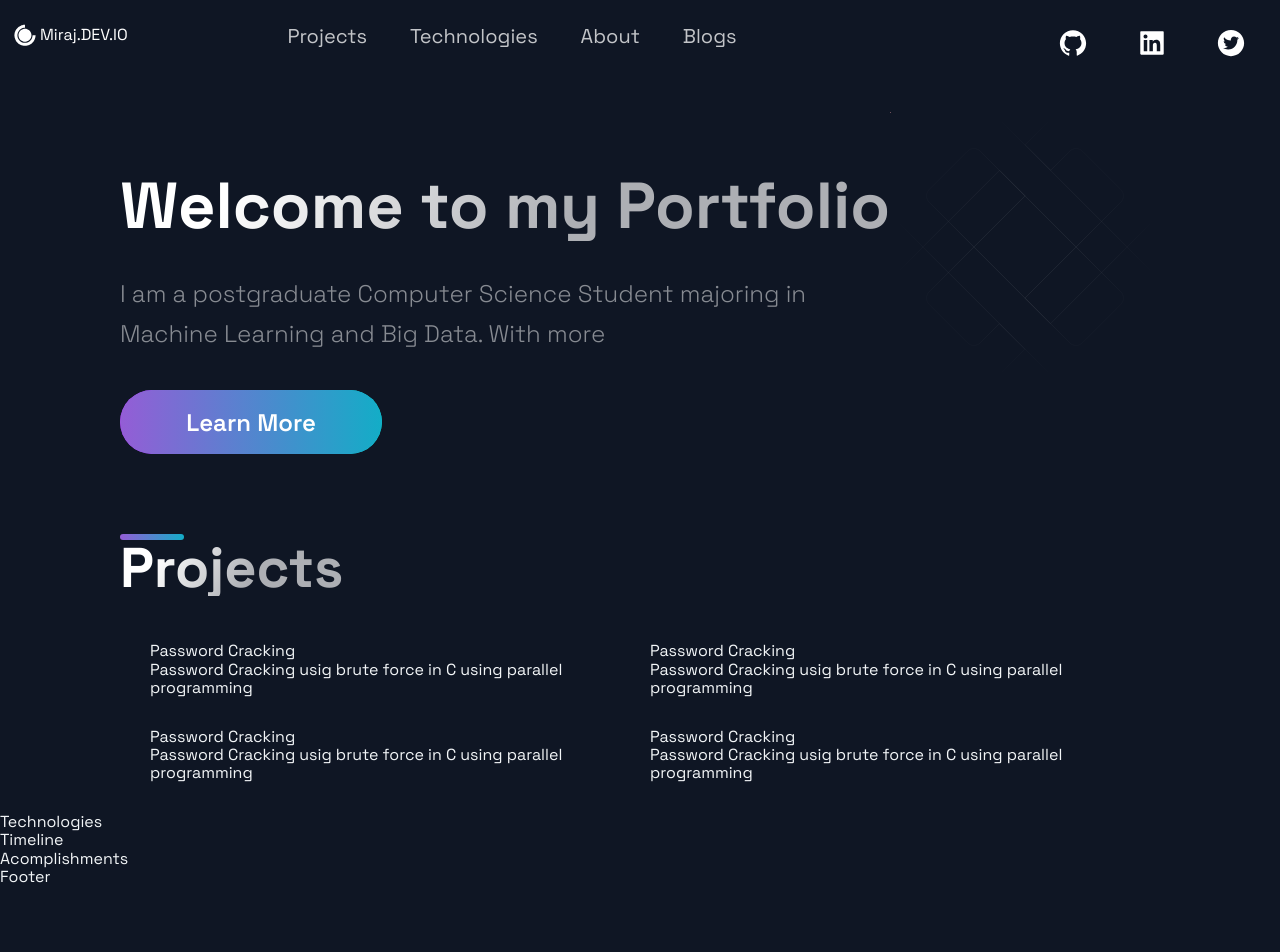
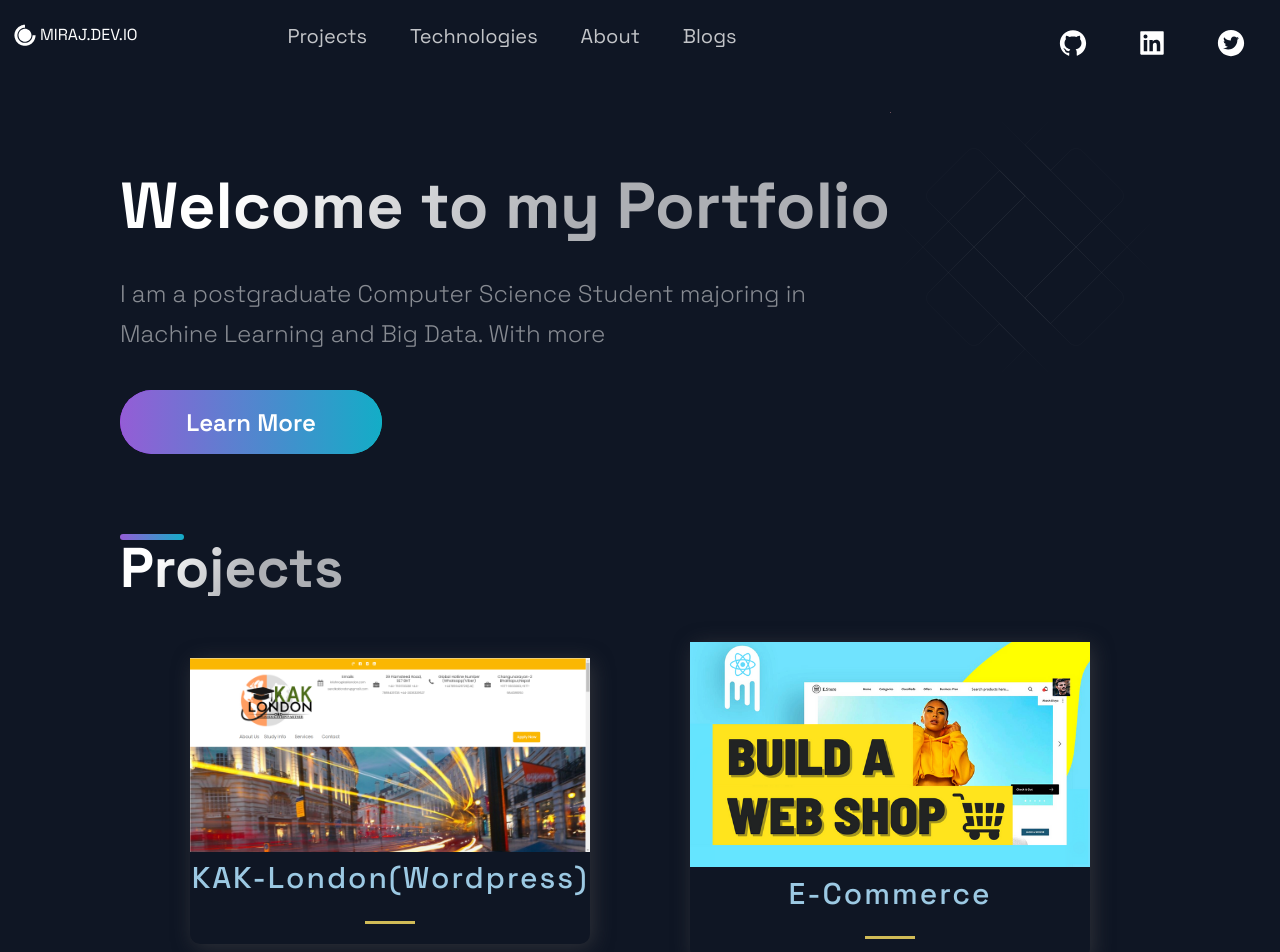
Before and after one commit to KlokMiraj/KlokMiraj.github.io, a Next.js app: page / in a window 1280 px wide. Shown: the top 952 px of the page. Before the commit the page ends 887 px from the top, so only its background shows below. Built offline with nearby package versions, Linux system fonts and the light colour scheme.

Commit message:
projects section

```diff
--- a/src/components/Header/Header.js
+++ b/src/components/Header/Header.js
@@ -11,7 +11,7 @@ const Header = () =>  (
     <Div1>
       <Link href="/">
         <a style={{ display: 'flex', alignItems: 'center', color:"white" , marginBottom:"20px"}}>
-          <DiCssdeck size="3rem" /> <span>Miraj.DEV.IO</span>
+          <DiCssdeck size="3rem" /> <span>MIRAJ.DEV.IO</span>
         </a>
       </Link>
     </Div1>
--- a/src/components/Projects/Projects.js
+++ b/src/components/Projects/Projects.js
@@ -10,23 +10,16 @@ const Projects = () => (
       <SectionDivider />
       <SectionTitle>Projects</SectionTitle>
       <GridContainer>
-        {
-          [{title:'Password Cracking',
-            description:'Password Cracking usig brute force in C using parallel programming'},
-            {title:'Password Cracking',
-            description:'Password Cracking usig brute force in C using parallel programming'},
-            {title:'Password Cracking',
-            description:'Password Cracking usig brute force in C using parallel programming'},
-            {title:'Password Cracking',
-            description:'Password Cracking usig brute force in C using parallel programming'}].map(
-            (project=>(
-              <div>
-                {project.title}
-                <br/>
-                {project.description}
-              </div>
-            ))
-          )
+        {projects.map((project)=>(
+           <BlogCard key={project.id}>
+             <Img src={project.image}/>
+             <TitleContent>
+               <HeaderThree title>{project.title}</HeaderThree>
+               <Hr/>
+             </TitleContent>
+             {/* <CardInfo>{project.description}</CardInfo> */}
+           </BlogCard>
+         ))
         }
       </GridContainer>
     </Section>
--- a/src/constants/constants.js
+++ b/src/constants/constants.js
@@ -1,11 +1,11 @@
 export const projects = [
   {
-    title: 'MERN Memories',
-    description: "Using React, Node.js, Express & MongoDB you'll learn how to build a Full Stack MERN Application - from start to finish. The App is called Memories and it is a simple social media app that allows users to post interesting events that happened in their lives.",
+    title: 'KAK-London(Wordpress)',
+    description: "KAK-London is a costume wordpress theme that I build for a client in education consulting.",
       image: '/images/1.png',
-      tags: ['Mongo', 'Express', 'React', 'Node'],
-    source: 'https://google.com',
-    visit: 'https://google.com',
+      tags: ['PHP', 'Wordpress Theme', 'JQuery', 'CSS'],
+    source: 'https://kaklondon.com',
+    visit: 'https://kaklondon.com',
     id: 0,
   },
   {
```
Also changed, not shown: public/images/1.png.
